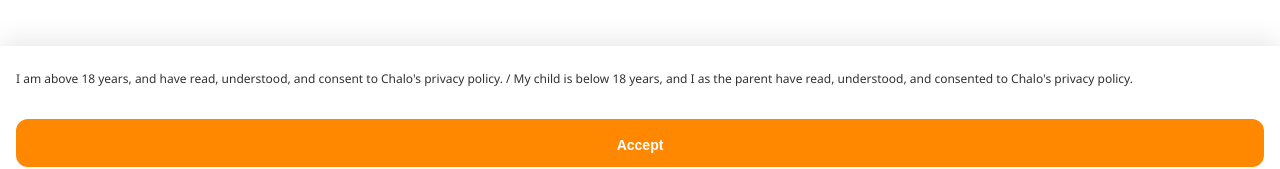
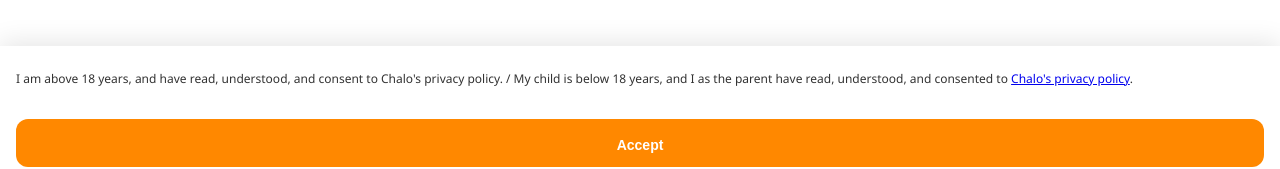
Before and after one commit to kshitijskumar/DPDPA-stuff, a plain HTML site: page index.html in a window 1280 px wide. Shown: the part 541-710 px from the top of the page. Drawn offline with Linux system fonts and the light colour scheme.

Commit message:
Update index.html

```diff
--- a/index.html
+++ b/index.html
@@ -24,7 +24,7 @@
         </div>
         <p class="privacy-desc">Ticketing, live tracking, enhanced user experience, Chalo/ third party product/ services' promotions, security, compliance, research and analytics..</p>
         <div class="privacy-btn-group">
-             <p class="privacy-consent">I am above 18 years, and have read, understood, and consent to Chalo's privacy policy. / My child is below 18 years, and I as the parent have read, understood, and consented to Chalo's privacy policy.</p>
+             <p class="privacy-consent">I am above 18 years, and have read, understood, and consent to Chalo's privacy policy. / My child is below 18 years, and I as the parent have read, understood, and consented to <a href="https://github.com/kshitijskumar/DPDPA-stuff" target="_blank">Chalo's privacy policy</a>.</p>
             <button class="privacy-btn accept" id="acceptBtn">Accept</button>
             <button class="privacy-btn deny" id="denyBtn">Deny</button>
             <button class="privacy-btn skip hidden" id="skipButton">Skip for Now</button>
```
